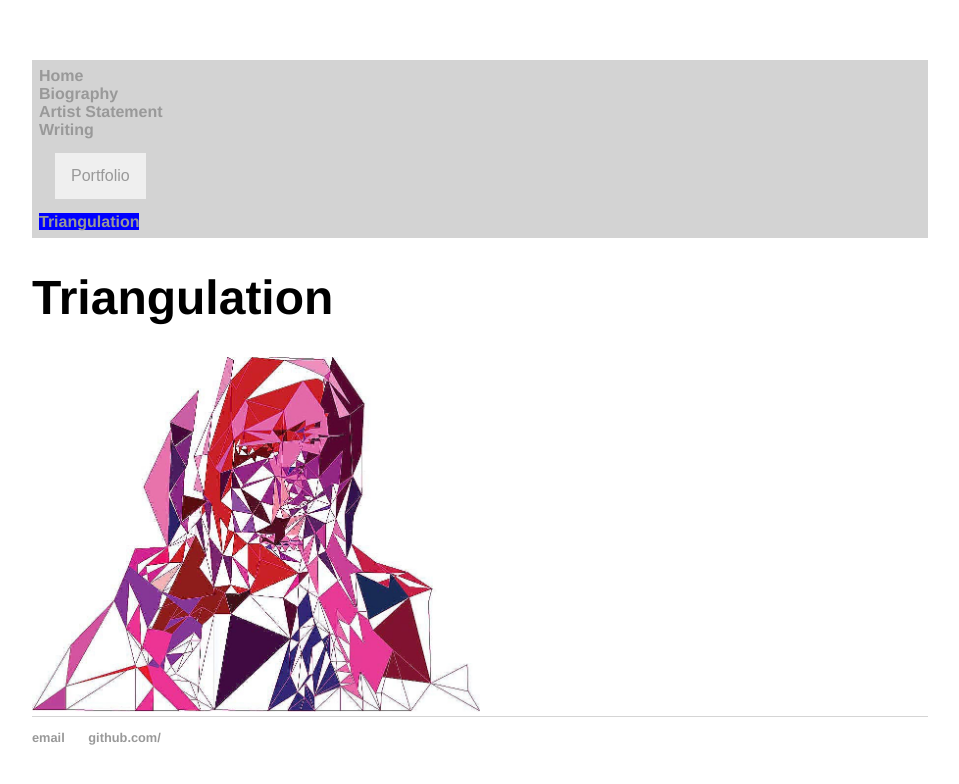
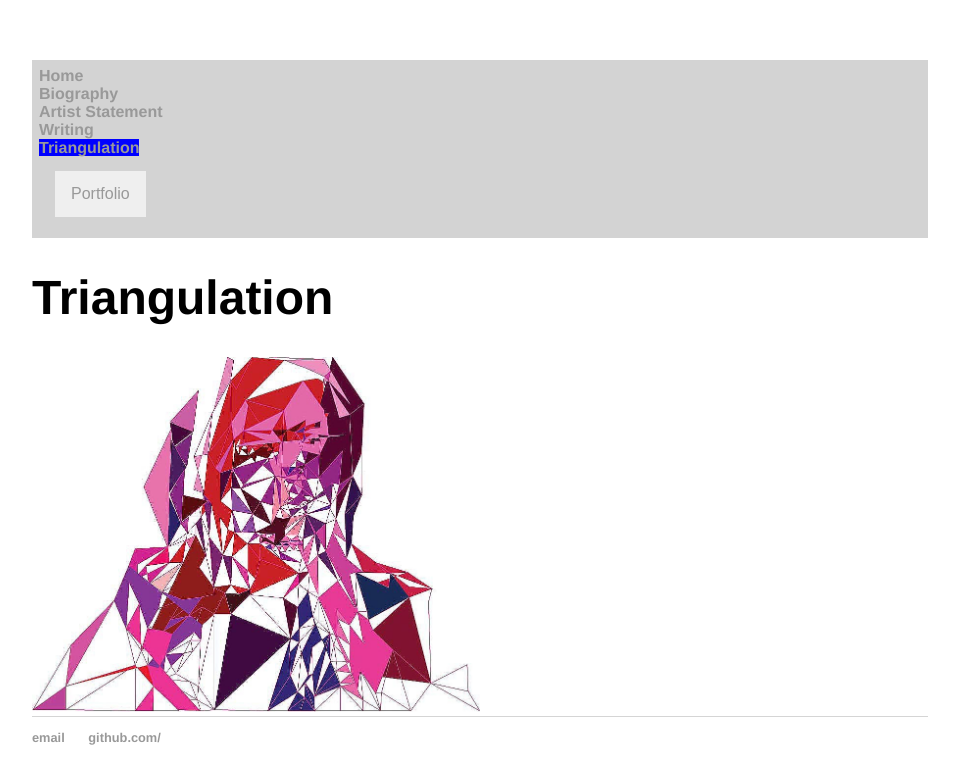
Before and after one commit to nikaroxanne/nikaroxanne.github.io, a Jekyll site: the page built from triangulation.html, in a window 1280 px wide. Shown: the top 784 px of the page, without its empty margins (160-1119 px from the left). Built offline with Jekyll 4.4.1, drawn with Linux system fonts in a browser that asks for light colours.

Commit message:
readjusted navbar

```diff
--- a/_data/nav.yml
+++ b/_data/nav.yml
@@ -5,20 +5,20 @@
   url: "/bio"
 
 - title: "Artist Statement"
-  url: /artistStatement
+  url: "/artistStatement"
 
 - title: "Writing"
   url: "/blog"
+
+- title: "Triangulation"
+  url: "/triangulation"
 
 - title: "Portfolio"
   url: "/portfolio"
   subfolderitems:
     - subtitle: "Paintings"
-      url: /paintings
+      url: "/paintings"
     - subtitle: "Drawings"
-      url: /drawings
+      url: "/drawings"
     - subtitle: "Computer-based Art"
-      url: /compArt
-
-- title: "Triangulation"
-  url: "/triangulation"
+      url: "/compArt"
```
